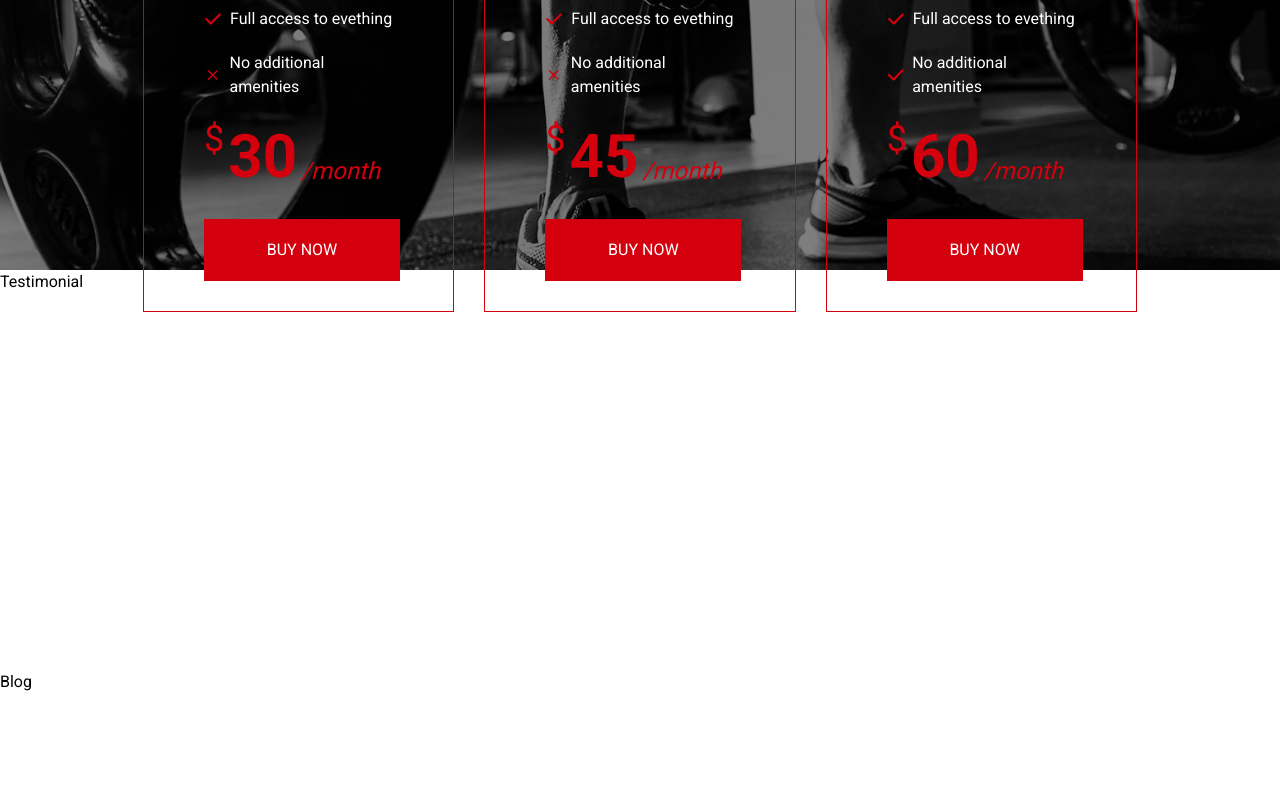
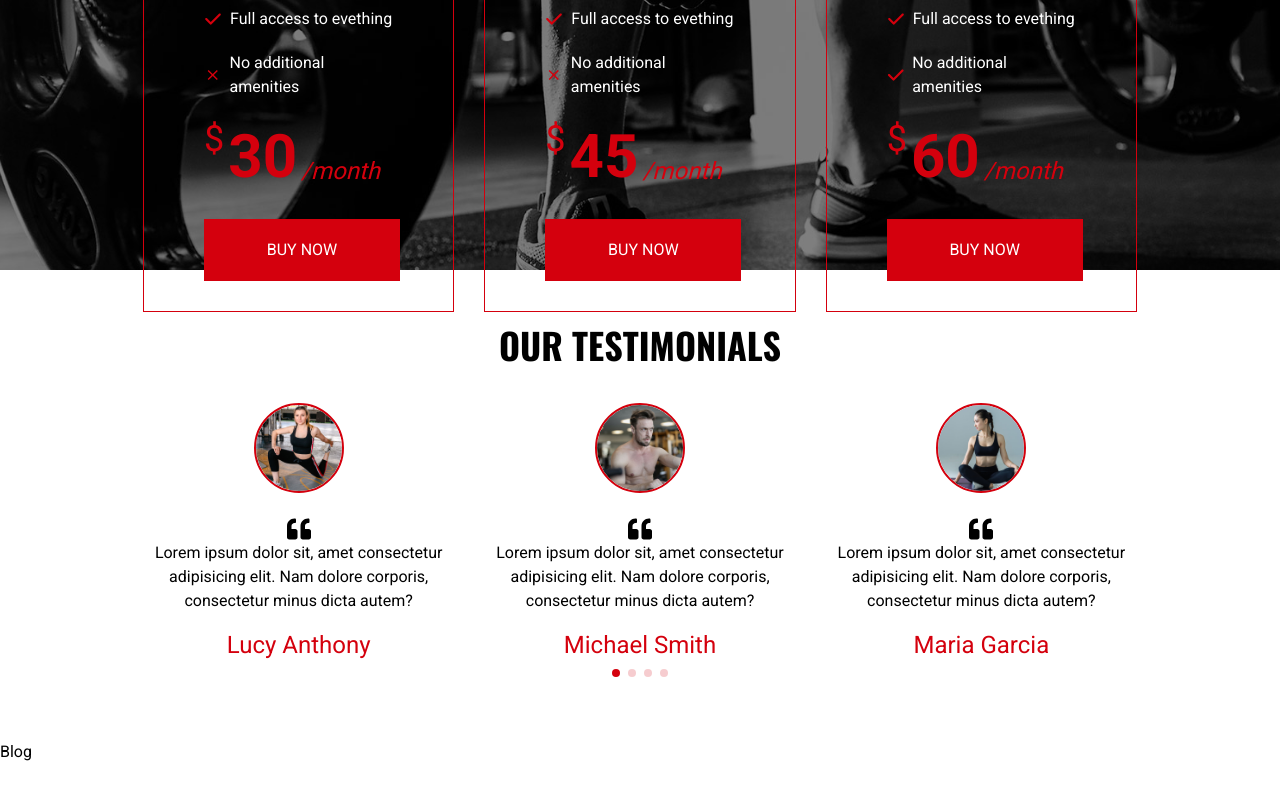
Before and after one commit to terrorbladegodlike/FitPhisique, a Next.js app: page / in a window 1280 px wide. Shown: the part 5098-5898 px from the top of the page. Built offline with nearby package versions, Linux system fonts and the light colour scheme.

Commit message:
Styling of the "Testimonial" component

```diff
--- a/app/globals.css
+++ b/app/globals.css
@@ -35,3 +35,9 @@
 .active{
   @apply text-accent
 }
+
+/* Swiper Pagination */
+.swiper-horizontal > .swiper-pagination-bullets .swiper-pagination-bullet,
+.swiper-horizontal.swiper-pagination-bullets .swiper-pagination-bullet {
+  @apply bg-accent
+}
--- a/components/Testimonial.tsx
+++ b/components/Testimonial.tsx
@@ -1,7 +1,131 @@
+'use client'
+
+// Import Image from Next
+import Image from 'next/image'
+
+// Import Icon from React-Icons
+import { FaQuoteLeft } from 'react-icons/fa'
+
+// Import Swiper Components from React
+import { Swiper, SwiperSlide } from 'swiper/react'
+
+// Import Required Modules
+import { Pagination } from 'swiper/modules'
+
+// Import Swiper Styles
+import 'swiper/css'
+import 'swiper/css/pagination'
+
+// Import Motion & Variants
+import { motion } from 'framer-motion'
+import { fadeIn } from '@/lib/variants'
+
+// Testimonial Data
+
+const testimonialData = [
+   {
+      img: '/assets/img/testimonial/lucy.jpg',
+      message:
+         'Lorem ipsum dolor sit, amet consectetur adipisicing elit. Nam dolore corporis, consectetur minus dicta autem?',
+      name: 'Lucy Anthony',
+   },
+   {
+      img: '/assets/img/testimonial/michael.jpg',
+      message:
+         'Lorem ipsum dolor sit, amet consectetur adipisicing elit. Nam dolore corporis, consectetur minus dicta autem?',
+      name: 'Michael Smith',
+   },
+   {
+      img: '/assets/img/testimonial/maria.jpg',
+      message:
+         'Lorem ipsum dolor sit, amet consectetur adipisicing elit. Nam dolore corporis, consectetur minus dicta autem?',
+      name: 'Maria Garcia',
+   },
+   {
+      img: '/assets/img/testimonial/lucy.jpg',
+      message:
+         'Lorem ipsum dolor sit, amet consectetur adipisicing elit. Nam dolore corporis, consectetur minus dicta autem?',
+      name: 'Lucy Anthony',
+   },
+   {
+      img: '/assets/img/testimonial/michael.jpg',
+      message:
+         'Lorem ipsum dolor sit, amet consectetur adipisicing elit. Nam dolore corporis, consectetur minus dicta autem?',
+      name: 'Michael Smith',
+   },
+   {
+      img: '/assets/img/testimonial/maria.jpg',
+      message:
+         'Lorem ipsum dolor sit, amet consectetur adipisicing elit. Nam dolore corporis, consectetur minus dicta autem?',
+      name: 'Maria Garcia',
+   },
+]
+
 const Testimonial = () => {
    return (
-      <section className='h-[50vh]' id='testimonial'>
-         Testimonial
+      <section className='py-12 xl:py-28' id='testimonial'>
+         <div className='container mx-auto'>
+            <motion.h2
+               variants={fadeIn('up', 0.4)}
+               initial='hidden'
+               whileInView={'show'}
+               viewport={{ once: false, amount: 0.2 }}
+               className='h2 text-center'
+            >
+               Our Testimonials
+            </motion.h2>
+            <motion.div
+               variants={fadeIn('up', 0.6)}
+               initial='hidden'
+               whileInView={'show'}
+               viewport={{ once: false, amount: 0.2 }}
+            >
+               <Swiper
+                  slidesPerView={1}
+                  spaceBetween={30}
+                  modules={[Pagination]}
+                  pagination={{
+                     clickable: true,
+                  }}
+                  breakpoints={{
+                     768: {
+                        slidesPerView: 2,
+                        spaceBetween: 30,
+                     },
+                     1024: {
+                        slidesPerView: 3,
+                        spaceBetween: 30,
+                     },
+                  }}
+                  className='h-[320px]'
+               >
+                  {testimonialData.map((person, index) => {
+                     return (
+                        <SwiperSlide className='h-full' key={index}>
+                           <div className='flex flex-col justify-center items-center gap-6 text-center h-full'>
+                              <Image
+                                 src={person.img}
+                                 width={90}
+                                 height={90}
+                                 alt='person'
+                                 className='rounded-full border-2 border-accent'
+                              />
+                              <div className='flex flex-col justify-center items-center'>
+                                 <FaQuoteLeft className='text-2xl to-gray-300' />
+                                 <p className='max-w-[380px] mb-4'>
+                                    {person.message}
+                                 </p>
+                                 <span className='text-2xl text-accent'>
+                                    {person.name}
+                                 </span>
+                              </div>
+                           </div>
+                        </SwiperSlide>
+                     )
+                  })}
+               </Swiper>
+            </motion.div>
+         </div>
       </section>
    )
 }
```
